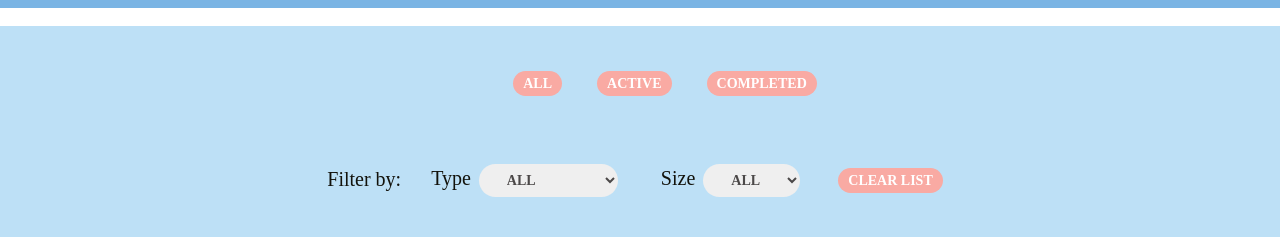
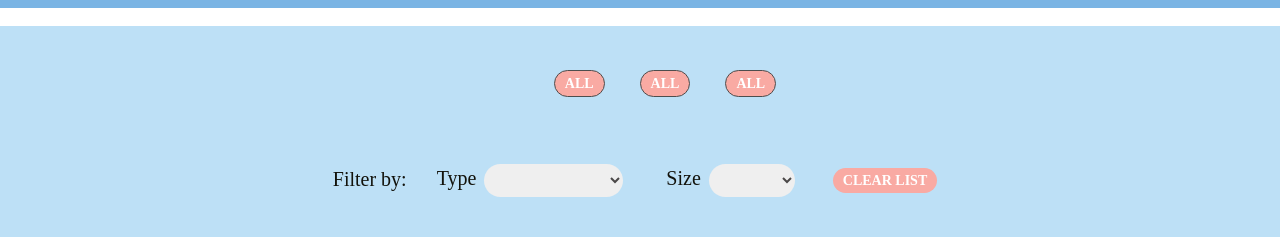
Before and after one commit to leah-massey/Creative-Project-Planner, a React (Create React App) app: page / in a window 1280 px wide. Shown: the part 469-716 px from the top of the page. Built offline with nearby package versions, Linux system fonts and the light colour scheme.

Commit message:
Refactoring of code for filter buttons.

```diff
--- a/src/App.js
+++ b/src/App.js
@@ -3,9 +3,23 @@ import Logo from "./components/Logo";
 import Form from "./components/Form";
 import ProjectList from "./components/ProjectList";
 import Stats from "./components/Stats";
+import FilterButton from "./components/FilterButton";
+
+const FILTER_MAP = {
+  All: () => true,
+  Active: (project) => !project.completed,
+  Completed: (project) => project.completed,
+};
+
+const FILTER_NAMES = Object.keys(FILTER_MAP);
 
 export default function App() {
   const [projects, setProjects] = useState([]);
+  const [filterByStatus, setFilterByStatus] = useState("All");
+
+  const filterList = FILTER_NAMES.map((name) => (
+    <FilterButton key={name} name={name} />
+  ));
 
   function handleAddProjects(project) {
     setProjects((projects) => [...projects, project]); //we're not allowed to mutate an array in react - hence not using .push
@@ -36,6 +50,7 @@ export default function App() {
     <div className="app">
       <Logo />
       <Form onAddProjects={handleAddProjects} />
+
       <ProjectList
         projects={projects}
         onDeleteProject={handleDeleteProject}
--- /dev/null
+++ b/src/components/FilterButton.js
@@ -0,0 +1,15 @@
+import React from "react";
+
+function FilterButton(props) {
+  return (
+    <button
+      type="button"
+      className="btn pale-btn toggle-btn"
+      aria-pressed="true"
+    >
+      all
+    </button>
+  );
+}
+
+export default FilterButton;
--- a/src/components/Form.js
+++ b/src/components/Form.js
@@ -65,7 +65,7 @@ export default function Form({ onAddProjects }) {
           setProjectDescription(e.target.value);
         }}
       />
-      <button>Add</button>
+      <button className="btn dark-btn">Add</button>
     </form>
   );
 }
--- a/src/components/ProjectList.js
+++ b/src/components/ProjectList.js
@@ -1,11 +1,14 @@
 import { useState } from "react";
 import Project from "./Project";
+import FilterButton from "./FilterButton";
 
 export default function ProjectList({
   projects,
   onDeleteProject,
   onToggleProject,
   onClearList,
+  onViewCompletedProjects,
+  onViewActiveProjects,
 }) {
   const [sortByType, setSortByType] = useState("allTypes");
   const [sortBySize, setSortBySize] = useState("allSizes");
@@ -74,27 +77,9 @@ export default function ProjectList({
   return (
     <div className="list">
       <div className="filters actions">
-        <button
-          type="button"
-          className="btn pale-btn toggle-btn"
-          aria-pressed="true"
-        >
-          all
-        </button>
-        <button
-          type="button"
-          className="btn pale-btn toggle-btn"
-          aria-pressed="false"
-        >
-          active
-        </button>
-        <button
-          type="button"
-          className="btn pale-btn toggle-btn"
-          aria-pressed="false"
-        >
-          completed
-        </button>
+        <FilterButton />
+        <FilterButton />
+        <FilterButton />
       </div>
       <ul>
         {sortedProjects.map((project) => (
@@ -119,7 +104,7 @@ export default function ProjectList({
               value={sortByType}
               onChange={(e) => setSortByType(e.target.value)}
             >
-              <option value="allTypes">All</option>
+              <option value="allTypes"></option>
               <option value="sewing">Sewing</option>
               <option value="coding">Coding</option>
               <option value="art">Art</option>
@@ -137,7 +122,7 @@ export default function ProjectList({
               value={sortBySize}
               onChange={(e) => setSortBySize(e.target.value)}
             >
-              <option value="allSizes">All</option>
+              <option value="allSizes"></option>
               <option value="xs">XS</option>
               <option value="s">S</option>
               <option value="m">M</option>
--- a/src/index.css
+++ b/src/index.css
@@ -54,12 +54,8 @@ body {
 }
 .logo {
   background-color: #ffffff;
-  /* background-repeat: no-repeat;
-  background-size: cover; */
-  /* background-position: center; */
   width: 60%;
   max-width: 700px;
-
   height: 250px;
   margin: auto;
   color: #cccccc;
@@ -97,12 +93,10 @@ h1 {
 }
 
 .add-form {
-  border-bottom: 18px solid #00a4bd;
+  border-bottom: 18px;
   background-color: #7ab4e4;
-  /* background-color: #9aadd5; */
   border-color: #ffffff;
   border-style: solid;
-  /* background-color: #cfd4d4; */
   padding: 2.8rem 0;
   display: flex;
   align-items: center;
@@ -116,19 +110,30 @@ h3 {
   font-size: 2rem;
 }
 
+/** BUTTONS */
+
 .btn {
+  text-transform: uppercase;
   color: #ffffff;
   font-family: inherit;
-  border: none;
+
   border-radius: 10rem;
   padding: 1.2rem 3.2rem;
   font-size: 1.8rem;
   cursor: pointer;
 }
 
+.dark-btn {
+  background-color: #f4786d;
+}
+
 .toggle-btn {
+}
+
+.btn.toggle-btn[aria-pressed="true"] {
+  border-style: solid;
   border-width: 1px;
-  border-color: #242020;
+  border-color: #4d4d4d;
 }
 
 .pale-btn {
@@ -143,20 +148,6 @@ input {
   border-radius: 10rem;
   padding: 1.2rem 3.2rem;
   font-size: 1.8rem;
-  cursor: pointer;
-}
-
-.add-form button {
-  text-transform: uppercase;
-  background-color: #f4786d;
-  /* background-color: #5d6f94; */
-  color: #ffffff;
-  font-family: inherit;
-  border: none;
-  border-radius: 10rem;
-  padding: 1.2rem 3.2rem;
-  font-size: 1.8rem;
-
   cursor: pointer;
 }
 
```
